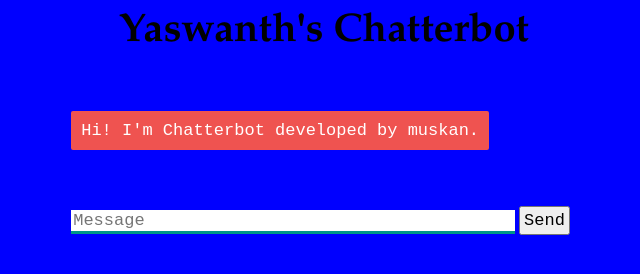
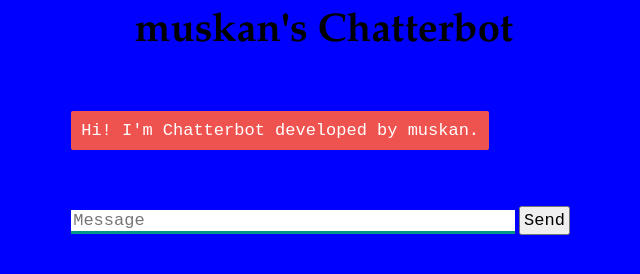
Before and after one commit to Muskanashukur/chatbot, a plain HTML site: page index.html in a window 1280 px wide. Shown: the whole page, without its empty margins (316-956 px from the left). Drawn offline with nearby package versions, Linux system fonts and the light colour scheme; files that its build step writes are made by us from their sources.

Commit message:
Update index.html

```diff
--- a/index.html
+++ b/index.html
@@ -3,10 +3,10 @@
   <head>
     <link rel="stylesheet" type="text/css" href="/static/style.css">
     <script src="https://ajax.googleapis.com/ajax/libs/jquery/3.2.1/jquery.min.js"></script>
-    <title>Yaswanth Bot</title>
+    <title>muskan Bot</title>
   </head>
   <body>
-    <h1>Yaswanth's Chatterbot</h1>
+    <h1>muskan's Chatterbot</h1>
     <div>
       <div id="chatbox">
         <p class="botText"><span>Hi! I'm Chatterbot developed by muskan.</span></p>
```
